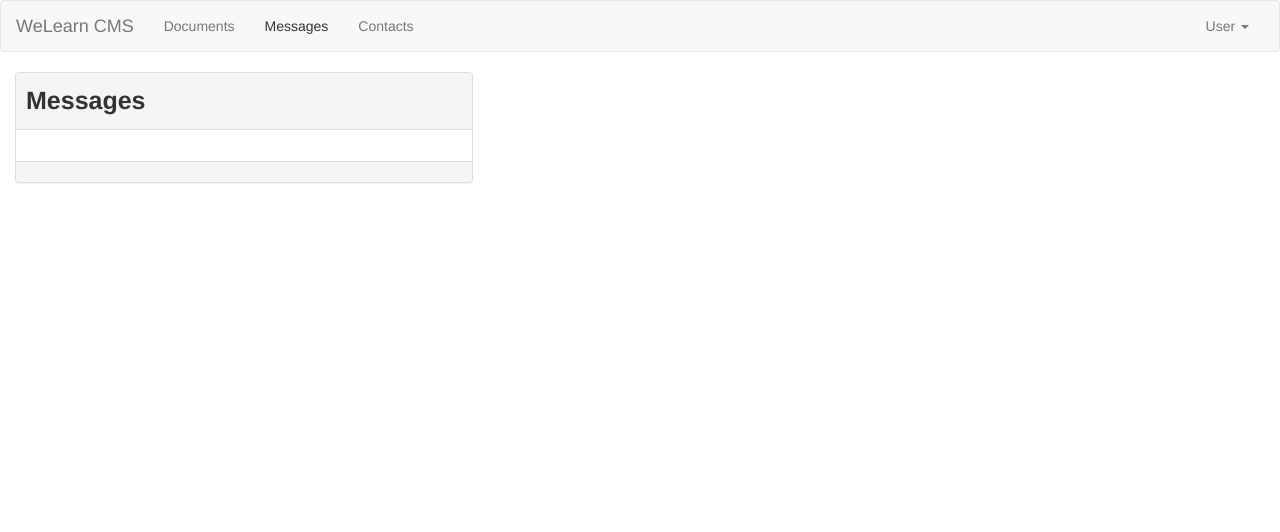
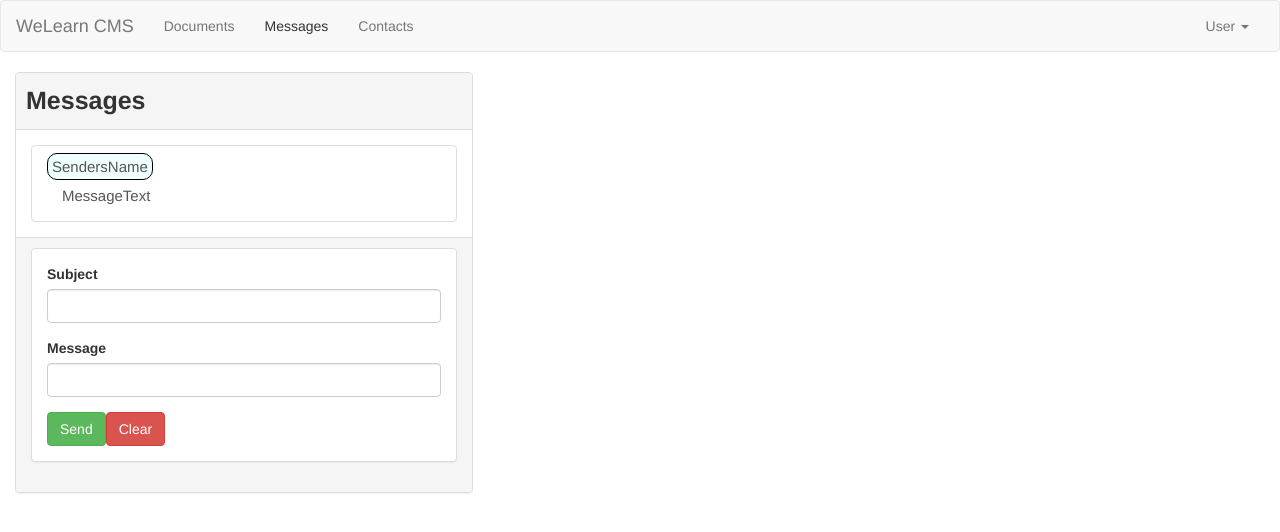
Before and after one commit to brycewoodland/bw-cms, an Angular app: page / in a window 1280 px wide. Both pictures are taken after a click on the link "Messages". Shown: the top 532 px of the page. Built offline with nearby package versions, Linux system fonts and the light colour scheme.

Commit message:
Updated the Message section.

```diff
--- a/src/app/messages/message-list/message-list.component.html
+++ b/src/app/messages/message-list/message-list.component.html
@@ -9,11 +9,13 @@
           <div class="panel-body">
              <div class="row">
                 <div class="col-xs-12">
+                  <cms-message-item></cms-message-item>
                    <!--Add tag to load the MessageItemComponent-->
                 </div>
              </div>
           </div>
           <div class="panel-footer">
+             <cms-message-edit></cms-message-edit>
              <!--Add tag to load the MessageEditComponent-->
           </div>
        </div>
```
